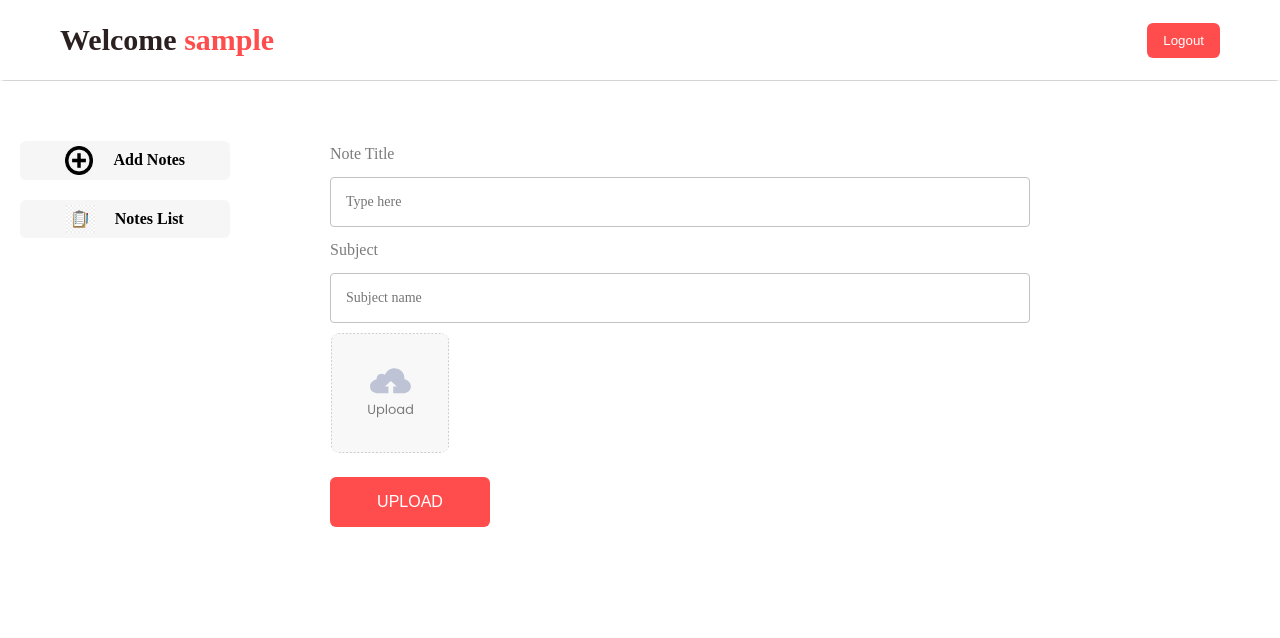
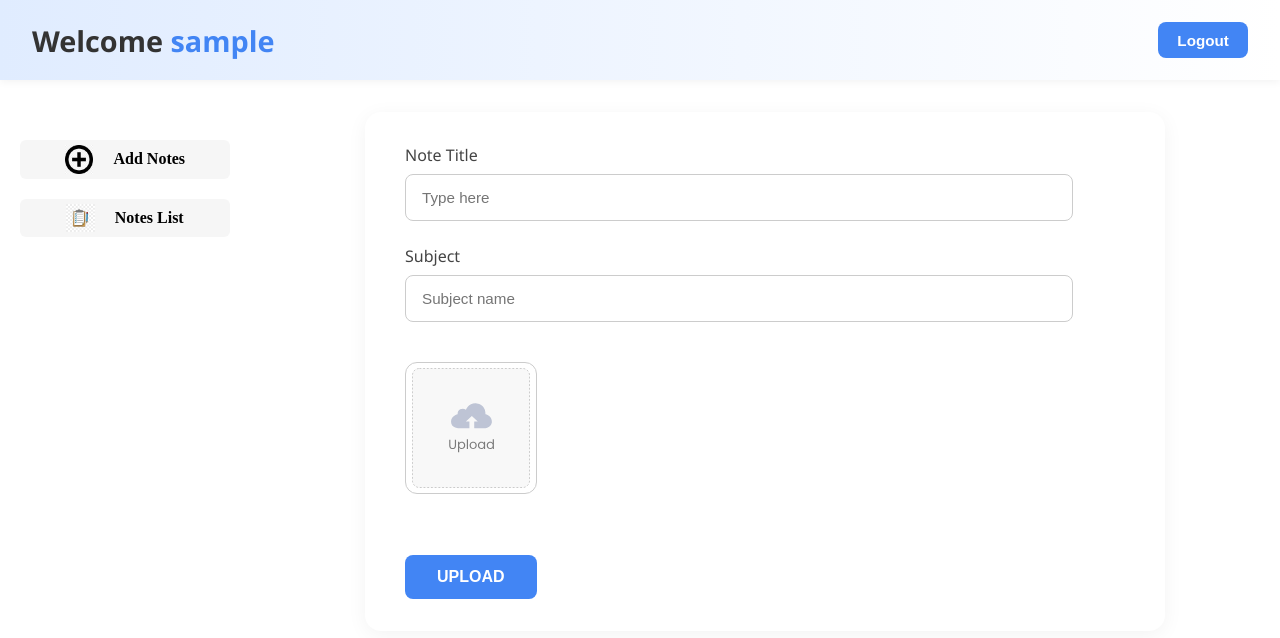
Before and after one commit to YugalKishore14/Study-Notes-Sharing-App, a React (Vite) app in the folder frontend/: page /admin/addnotes in a window 1280 px wide. Shown: the top 638 px of the page. Built offline with nearby package versions, Linux system fonts and the light colour scheme; sample sign-in values are in the browser's storage.

Commit message:
change css and create css homepage

```diff
--- a/frontend/src/admin/componentes/AddNotes/AddNotes.css
+++ b/frontend/src/admin/componentes/AddNotes/AddNotes.css
@@ -1,83 +1,97 @@
 .add-product {
     box-sizing: border-box;
-    width: 100%;
     max-width: 800px;
-    padding: 30px 50px;
-    margin: 20px 30px;
-    border-radius: 6px;
-    background: white;
+    padding: 2rem 2.5rem;
+    margin: 2rem auto;
+    border-radius: 1rem;
+    background: #ffffff;
+    box-shadow: 0 4px 20px rgba(0, 0, 0, 0.05);
+    font-family: 'Segoe UI', sans-serif;
 }
 
 .addproduct-itemfield {
     width: 100%;
-    color: #7b7b7b;
-    font-size: 16px;
+    color: #444;
+    font-size: 1rem;
+    margin-bottom: 1.5rem;
 }
 
 .addproduct-itemfield p {
-    padding-top: 2%;
-    padding-bottom: 2%;
+    margin-bottom: 0.5rem;
+    font-weight: 500;
 }
 
 .addproduct-itemfield input {
-    box-sizing: border-box;
-    width: 100%;
-    height: 50px;
-    border-radius: 4px;
-    padding-left: 15px;
-    border: 1px solid #c3c3c3;
+    width: 88%;
+    height: 45px;
+    padding: 0 1rem;
+    border: 1px solid #ccc;
+    border-radius: 0.5rem;
     outline: none;
-    color: #7b7b7b;
-    font-family: 'Poppins';
-    font-size: 14px;
+    font-size: 0.95rem;
+    color: #333;
 }
 
 .addproduct-price {
     display: flex;
-    gap: 40px;
+    gap: 1.5rem;
+    flex-wrap: wrap;
 }
 
 .add-product-selector {
-    padding: 10px;
-    width: 146px;
-    height: 50px;
-    font-size: 14px;
-    color: #7b7b7b;
-    border: 1px solid #7b7b7b8b;
-    border-radius: 4px;
+    padding: 0.8rem 1rem;
+    width: 160px;
+    height: 45px;
+    font-size: 0.95rem;
+    color: #444;
+    border: 1px solid #ccc;
+    border-radius: 0.5rem;
     cursor: pointer;
+    background: #f9f9f9;
 }
 
 .addproduct-thumnail-img {
     height: 120px;
     width: 120px;
-    border-radius: 10px;
+    border-radius: 0.75rem;
     object-fit: contain;
-    margin: 10px 0px;
-    cursor: pointer;
+    margin: 1rem 0;
+    border: 1px solid #ccc;
+    padding: 5px;
 }
 
 .addproduct-btn {
-    margin-top: 10px;
-    width: 160px;
-    height: 50px;
-    border-radius: 6px;
-    background: #ff4d4d;
+    margin-top: 1rem;
+    padding: 0.8rem 2rem;
+    background-color: #4285f4;
     border: none;
+    border-radius: 0.5rem;
+    color: white;
+    font-size: 1rem;
+    font-weight: bold;
     cursor: pointer;
-    color: white;
-    font-size: 16px;
-    font-weight: 500;
+    transition: background-color 0.3s ease;
 }
 
 .addproduct-btn:hover {
-    background: #ce5b5b;
+    background-color: #3367d6;
 }
 
-@media(max-width:800px) {
+@media (max-width: 768px) {
     .add-product {
-        width: auto;
-        padding: 30px;
-        margin: 20px;
+        padding: 1.5rem;
+        margin: 1rem;
+    }
+
+    .addproduct-price {
+        flex-direction: column;
+    }
+
+    .add-product-selector {
+        width: 100%;
+    }
+
+    .addproduct-btn {
+        width: 100%;
     }
 }
--- a/frontend/src/admin/componentes/Navbar/Navbar.css
+++ b/frontend/src/admin/componentes/Navbar/Navbar.css
@@ -2,54 +2,69 @@
     display: flex;
     align-items: center;
     justify-content: space-between;
-    padding: 0px 60px;
-    box-shadow: 0 1px 3px -2px #000;
-    margin-bottom: 1px;
-    background: white;
+    padding: 0 2rem;
+    background: linear-gradient(to right, #e0ecff, #ffffff);
+    box-shadow: 0 2px 8px rgba(0, 0, 0, 0.05);
     height: 10vh;
-}
-
-.logout-btn {
-    background-color: #ff4d4d;
-    color: white;
-    padding: 10px 16px;
-    border: none;
-    border-radius: 6px;
-    cursor: pointer;
-    margin-left: 20px;
-}
-
-.logout-btn:hover {
-    background-color: #ce5b5b;
+    font-family: 'Segoe UI', sans-serif;
+    position: sticky;
+    top: 0;
+    z-index: 1000;
 }
 
 .navbar h2 {
-    font-size: 30px;
-    font-weight: bold;
-    color: rgb(43, 32, 32);
+    font-size: 1.8rem;
+    font-weight: 700;
+    color: #333;
+    margin: 0;
 }
 
 .navbar h2 span {
-    color: #ff4d4d;
+    color: #4285f4;
 }
 
 .nav-right {
     display: flex;
     align-items: center;
-    gap: 10px;
+    gap: 1rem;
+}
+
+.logout-btn {
+    background-color: #4285f4;
+    color: white;
+    padding: 0.6rem 1.2rem;
+    border: none;
+    border-radius: 8px;
+    font-size: 0.95rem;
+    font-weight: 600;
+    cursor: pointer;
+    transition: background-color 0.3s ease;
+}
+
+.logout-btn:hover {
+    background-color: #3367d6;
 }
 
 .nav-logo {
-    width: 80px;
+    width: 70px;
+    height: auto;
 }
 
 .nav-profile {
-    width: 45px;
+    width: 42px;
+    height: 42px;
+    border-radius: 50%;
+    object-fit: cover;
 }
 
-@media(max-width:800px) {
+@media (max-width: 768px) {
     .navbar {
-        padding: 5px 22px;
+        flex-direction: row;
+        padding: 0 1rem;
+    }
+
+    .navbar h2 {
+        font-size: 1.2rem;
     }
 
     .nav-logo {
@@ -57,18 +72,11 @@
     }
 
     .nav-profile {
-        width: 40px;
         display: none;
     }
 
-    .navbar h2 {
-        font-size: 15px;
-        font-weight: bold;
-        color: rgb(43, 32, 32);
+    .logout-btn {
+        padding: 0.5rem 1rem;
+        font-size: 0.85rem;
     }
-
-    .navbar h2 span {
-        color: #ff4d4d;
-    }
-
 }
--- a/frontend/src/admin/componentes/login&signup/LoginSignup.css
+++ b/frontend/src/admin/componentes/login&signup/LoginSignup.css
@@ -1,7 +1,6 @@
-.LoginSignUp {
+/* .LoginSignUp {
     height: 90vh;
     width: 100%;
-    /* background: #fce3fe; */
     padding-top: 50px;
     margin-bottom: 15vh;
     display: flex;
@@ -171,4 +170,119 @@ p span {
         font-size: 11px;
         flex-wrap: wrap;
     }
+} */
+
+
+
+
+
+.LoginSignUp {
+    height: 100vh;
+    display: flex;
+    justify-content: center;
+    align-items: center;
+    background: linear-gradient(to bottom right, #e0ecff, #ffffff);
+    font-family: 'Segoe UI', sans-serif;
 }
+
+.container {
+    background: #ffffff;
+    border-radius: 1rem;
+    box-shadow: 0 4px 20px rgba(0, 0, 0, 0.1);
+    padding: 2rem;
+    width: 100%;
+    max-width: 420px;
+}
+
+.container h1 {
+    text-align: center;
+    font-size: 1.8rem;
+    font-weight: bold;
+    margin-bottom: 1.5rem;
+}
+
+.feild {
+    display: flex;
+    flex-direction: column;
+    gap: 1rem;
+}
+
+.feild input,
+select {
+    padding: 1rem;
+    border: 1px solid #ccc;
+    border-radius: 0.5rem;
+    font-size: 14px;
+    outline: none;
+    color: #444;
+}
+
+.container button {
+    width: 100%;
+    padding: 0.75rem;
+    background: #4285f4;
+    color: white;
+    border: none;
+    border-radius: 0.5rem;
+    font-size: 16px;
+    font-weight: bold;
+    cursor: pointer;
+    transition: background-color 0.3s ease;
+}
+
+.container button:hover {
+    background: #3367d6;
+}
+
+.alredy-login {
+    margin-top: 1rem;
+    text-align: center;
+    font-size: 0.9rem;
+    color: #555;
+}
+
+.alredy-login span {
+    color: #4285f4;
+    cursor: pointer;
+    font-weight: bold;
+}
+
+.alredy-login span:hover {
+    color: #3367d6;
+}
+
+.agree {
+    display: flex;
+    align-items: center;
+    margin-top: 1rem;
+    gap: 0.5rem;
+    font-size: 0.8rem;
+    color: #555;
+}
+
+/* Responsive */
+@media (max-width: 500px) {
+    .container {
+        padding: 1.5rem;
+        margin: 1rem;
+    }
+
+    .container h1 {
+        font-size: 1.5rem;
+    }
+
+    .container button {
+        font-size: 0.9rem;
+    }
+
+    .feild input,
+    select {
+        font-size: 0.85rem;
+        padding: 0.8rem;
+    }
+
+    .agree {
+        font-size: 0.75rem;
+        flex-wrap: wrap;
+    }
+}
--- a/frontend/src/components/header/Header.jsx
+++ b/frontend/src/components/header/Header.jsx
@@ -10,11 +10,16 @@ const Header = () => {
         localStorage.removeItem('auth-token');
         localStorage.removeItem('role');
         localStorage.removeItem('username');
+        setMenuOpen(false);
         navigate('/login');
     };
 
     const toggleMenu = () => {
         setMenuOpen(!menuOpen);
+    };
+
+    const closeMenu = () => {
+        setMenuOpen(false);
     };
 
     return (
@@ -29,9 +34,9 @@ const Header = () => {
 
             <div className={`studyHeader__menu ${menuOpen ? "open" : ""}`}>
                 <ul>
-                    <li><Link className="studyHeader__link" to="/home">Home</Link></li>
-                    <li><Link className="studyHeader__link" to="/home/notes">All-Notes</Link></li>
-                    <li><Link className="studyHeader__link" to="/home/newnotes">New-Notes</Link></li>
+                    <li><Link className="studyHeader__link" to="/home" onClick={closeMenu}>Home</Link></li>
+                    <li><Link className="studyHeader__link" to="/home/notes" onClick={closeMenu}>All-Notes</Link></li>
+                    <li><Link className="studyHeader__link" to="/home/newnotes" onClick={closeMenu}>New-Notes</Link></li>
                     <li>
                         <button className="studyHeader__logout" onClick={handleLogout}>Logout</button>
                     </li>
--- /dev/null
+++ b/frontend/src/components/pages/home/HomePage.css
@@ -0,0 +1,74 @@
+/* src/components/pages/home/Home.css */
+
+.home__container {
+    font-family: 'Segoe UI', sans-serif;
+    padding: 2rem;
+    max-width: 1200px;
+    margin: auto;
+}
+
+/* Hero Section */
+.home__hero {
+    text-align: center;
+    padding: 3rem 1rem;
+    background: linear-gradient(135deg, #6f86d6, #48c6ef);
+    color: white;
+    border-radius: 1rem;
+    margin-bottom: 2rem;
+}
+
+.home__hero h1 {
+    font-size: 2.5rem;
+    margin-bottom: 1rem;
+}
+
+/* Features Section */
+.home__features {
+    margin-bottom: 3rem;
+    text-align: center;
+}
+
+.home__features-grid {
+    display: grid;
+    gap: 1.5rem;
+    grid-template-columns: repeat(auto-fit, minmax(200px, 1fr));
+    margin-top: 1rem;
+}
+
+.home__feature-card {
+    background: #f5f5f5;
+    padding: 1.5rem;
+    border-radius: 10px;
+    font-weight: bold;
+    box-shadow: 0 2px 8px rgba(0, 0, 0, 0.1);
+}
+
+/* CTA Section */
+.home__cta {
+    text-align: center;
+    padding: 2rem;
+    background-color: #e7f0fd;
+    border-radius: 1rem;
+}
+
+.home__cta-buttons {
+    margin-top: 1rem;
+    display: flex;
+    gap: 1rem;
+    justify-content: center;
+    flex-wrap: wrap;
+}
+
+.home__btn {
+    background-color: #4285f4;
+    color: white;
+    padding: 0.75rem 1.5rem;
+    border-radius: 8px;
+    text-decoration: none;
+    font-weight: bold;
+    transition: background-color 0.3s ease;
+}
+
+.home__btn:hover {
+    background-color: #3367d6;
+}
--- a/frontend/src/components/pages/home/HomePage.jsx
+++ b/frontend/src/components/pages/home/HomePage.jsx
@@ -1,10 +1,36 @@
 import React from 'react'
-
+import './HomePage.css';
+import { Link } from 'react-router-dom';
 const HomePage = () => {
     return (
-        <div>
-            <h1>home page</h1>
-        </div>
+        <>
+            <div className="home__container">
+
+                <section className="home__hero">
+                    <h1>Welcome to Study Notes Sharing App 📚</h1>
+                    <p>A unified platform to  explore study notes in English and Hindi. </p>
+                </section>
+
+                <section className="home__features">
+                    <h2>App Features</h2>
+                    <div className="home__features-grid">
+                        <div className="home__feature-card">📖 Browse All Notes</div>
+                        <div className="home__feature-card">✍️ Upload Your Notes</div>
+                        <div className="home__feature-card">🔍 Search Notes by Subject</div>
+                        <div className="home__feature-card">🌐 Hindi & English Notes</div>
+                    </div>
+                </section>
+
+                <section className="home__cta">
+                    <h2>Get Started Now</h2>
+                    <p>Choose what you want to do</p>
+                    <div className="home__cta-buttons">
+                        <Link to="/home/notes" className="home__btn">📚View All Notes</Link>
+                        <Link to="/home/newnotes" className="home__btn">✍️New Notes</Link>
+                    </div>
+                </section>
+            </div>
+        </>
     )
 }
 
--- a/frontend/src/index.css
+++ b/frontend/src/index.css
@@ -1,4 +1,5 @@
 * {
     padding: 0;
     margin: 0;
+    /* overflow: hidden; */
 }
```
Also changed, not shown: frontend/src/components/header/Header.css (+18 -27 lines), frontend/src/admin/componentes/ListNotes/ListNotes.css (indentation only).
